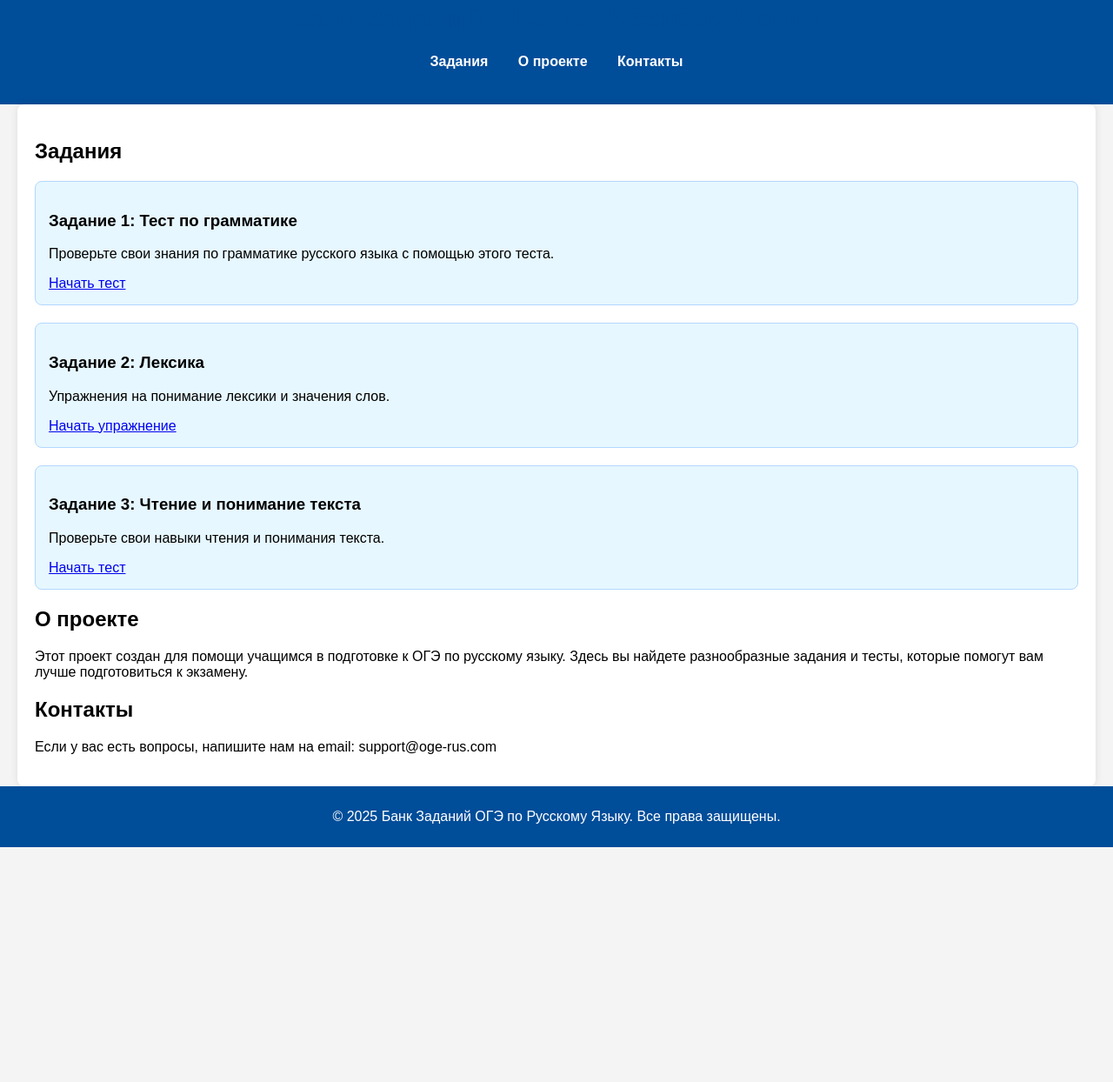
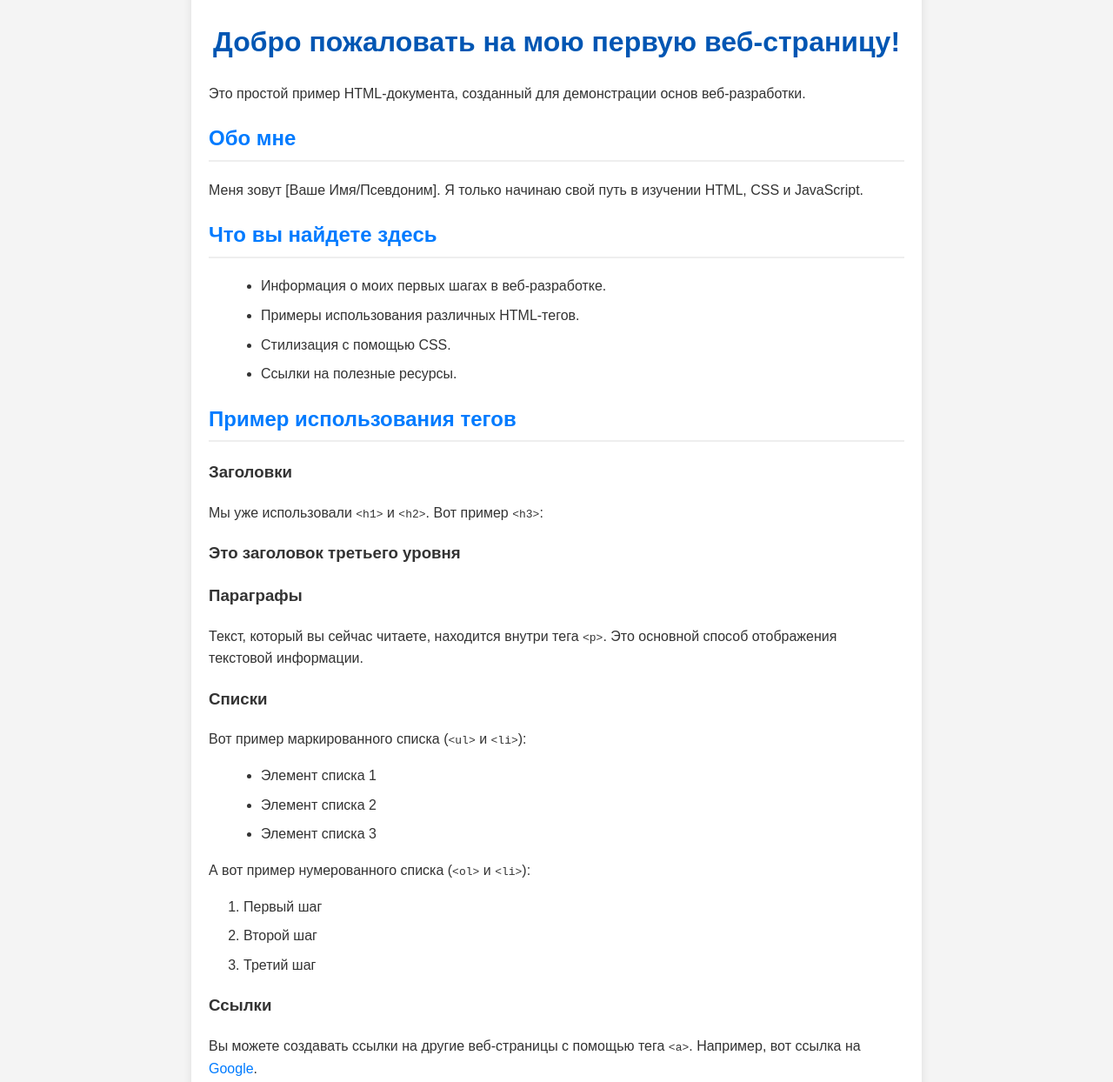
Before and after one commit to egorkoteach/egorkoteach.github.io, a plain HTML site: page index.html in a window 1280 px wide. Shown: the part 38-1282 px from the top of the page at 87% size. Before the commit the page ends 1012 px from the top, so only its background shows below. Drawn offline with Linux system fonts and the light colour scheme.

Commit message:
Update index.html

```diff
--- a/index.html
+++ b/index.html
@@ -3,102 +3,148 @@
 <head>
     <meta charset="UTF-8">
     <meta name="viewport" content="width=device-width, initial-scale=1.0">
-    <title>Банк Заданий ОГЭ по Русскому Языку</title>
-    <link rel="stylesheet" href="styles.css">
+    <title>Моя Первая Веб-Страница</title>
     <style>
         body {
             font-family: Arial, sans-serif;
-            margin: 0;
-            padding: 0;
+            line-height: 1.6;
+            margin: 20px;
             background-color: #f4f4f4;
-        }
-        header {
-            background-color: #004d99;
-            color: white;
-            padding: 20px 0;
-            text-align: center;
-        }
-        nav {
-            margin: 20px 0;
-        }
-        nav a {
-            color: white;
-            margin: 0 15px;
-            text-decoration: none;
-            font-weight: bold;
+            color: #333;
         }
         .container {
-            max-width: 1200px;
+            max-width: 800px;
             margin: auto;
+            background: #fff;
             padding: 20px;
-            background-color: white;
             border-radius: 8px;
             box-shadow: 0 0 10px rgba(0, 0, 0, 0.1);
         }
         h1 {
-            color: #004d99;
+            color: #0056b3;
+            text-align: center;
+            margin-bottom: 20px;
         }
-        .card {
-            background: #e6f7ff;
-            border: 1px solid #b3d7ff;
-            border-radius: 8px;
-            margin: 20px 0;
-            padding: 15px;
-            transition: transform 0.3s;
+        h2 {
+            color: #007bff;
+            margin-top: 20px;
+            border-bottom: 2px solid #eee;
+            padding-bottom: 5px;
         }
-        .card:hover {
-            transform: scale(1.02);
+        p {
+            margin-bottom: 15px;
         }
-        footer {
-            text-align: center;
-            padding: 10px 0;
-            background-color: #004d99;
-            color: white;
-            position: relative;
-            bottom: 0;
-            width: 100%;
+        ul {
+            margin-left: 20px;
+            margin-bottom: 15px;
+        }
+        li {
+            margin-bottom: 8px;
+        }
+        a {
+            color: #007bff;
+            text-decoration: none;
+        }
+        a:hover {
+            text-decoration: underline;
+        }
+        img {
+            max-width: 100%;
+            height: auto;
+            display: block;
+            margin: 20px auto;
+            border-radius: 5px;
+            box-shadow: 0 2px 5px rgba(0, 0, 0, 0.1);
+        }
+        .code-block {
+            background-color: #e9ecef;
+            padding: 10px;
+            border-radius: 5px;
+            overflow-x: auto;
+            white-space: pre-wrap;
+            word-wrap: break-word;
         }
     </style>
 </head>
 <body>
-    <header>
-        <h1>Банк Заданий ОГЭ по Русскому Языку</h1>
-        <nav>
-            <a href="#tasks">Задания</a>
-            <a href="#about">О проекте</a>
-            <a href="#contact">Контакты</a>
-        </nav>
-    </header>
+
     <div class="container">
-        <section id="tasks">
-            <h2>Задания</h2>
-            <div class="card">
-                <h3>Задание 1: Тест по грамматике</h3>
-                <p>Проверьте свои знания по грамматике русского языка с помощью этого теста.</p>
-                <a href="#" class="btn">Начать тест</a>
-            </div>
-            <div class="card">
-                <h3>Задание 2: Лексика</h3>
-                <p>Упражнения на понимание лексики и значения слов.</p>
-                <a href="#" class="btn">Начать упражнение</a>
-            </div>
-            <div class="card">
-                <h3>Задание 3: Чтение и понимание текста</h3>
-                <p>Проверьте свои навыки чтения и понимания текста.</p>
-                <a href="#" class="btn">Начать тест</a>
-            </div>
-        </section>
-        <section id="about">
-            <h2>О проекте</h2>
-            <p>Этот проект создан для помощи учащимся в подготовке к ОГЭ по русскому языку. Здесь вы найдете разнообразные задания и тесты, которые помогут вам лучше подготовиться к экзамену.</p>
-        </section>
-        <section id="contact">
-            <h2>Контакты</h2>
-            <p>Если у вас есть вопросы, напишите нам на email: support@oge-rus.com</p>
-        </section>
+        <h1>Добро пожаловать на мою первую веб-страницу!</h1>
+
+        <p>Это простой пример HTML-документа, созданный для демонстрации основ веб-разработки.</p>
+
+        <h2>Обо мне</h2>
+        <p>Меня зовут [Ваше Имя/Псевдоним]. Я только начинаю свой путь в изучении HTML, CSS и JavaScript.</p>
+
+        <h2>Что вы найдете здесь</h2>
+        <ul>
+            <li>Информация о моих первых шагах в веб-разработке.</li>
+            <li>Примеры использования различных HTML-тегов.</li>
+            <li>Стилизация с помощью CSS.</li>
+            <li>Ссылки на полезные ресурсы.</li>
+        </ul>
+
+        <h2>Пример использования тегов</h2>
+
+        <h3>Заголовки</h3>
+        <p>Мы уже использовали <code>&lt;h1&gt;</code> и <code>&lt;h2&gt;</code>. Вот пример <code>&lt;h3&gt;</code>:</p>
+        <h3>Это заголовок третьего уровня</h3>
+
+        <h3>Параграфы</h3>
+        <p>Текст, который вы сейчас читаете, находится внутри тега <code>&lt;p&gt;</code>. Это основной способ отображения текстовой информации.</p>
+
+        <h3>Списки</h3>
+        <p>Вот пример маркированного списка (<code>&lt;ul&gt;</code> и <code>&lt;li&gt;</code>):</p>
+        <ul>
+            <li>Элемент списка 1</li>
+            <li>Элемент списка 2</li>
+            <li>Элемент списка 3</li>
+        </ul>
+
+        <p>А вот пример нумерованного списка (<code>&lt;ol&gt;</code> и <code>&lt;li&gt;</code>):</p>
+        <ol>
+            <li>Первый шаг</li>
+            <li>Второй шаг</li>
+            <li>Третий шаг</li>
+        </ol>
+
+        <h3>Ссылки</h3>
+        <p>Вы можете создавать ссылки на другие веб-страницы с помощью тега <code>&lt;a&gt;</code>. Например, вот ссылка на <a href="https://www.google.com" target="_blank">Google</a>.</p>
+
+        <h3>Изображения</h3>
+        <p>Вы можете вставлять изображения с помощью тега <code>&lt;img&gt;</code>:</p>
+        <img src="https://via.placeholder.com/400x200?text=Пример+Изображения" alt="Placeholder Image">
+        <p><em>Примечание: Замените `https://via.placeholder.com/400x200?text=Пример+Изображения` на URL вашего изображения.</em></p>
+
+        <h3>Код</h3>
+        <p>Для отображения фрагментов кода используется тег <code>&lt;pre&gt;</code> и <code>&lt;code&gt;</code>:</p>
+        <div class="code-block">
+            <code>
+&lt;!DOCTYPE html&gt;<br>
+&lt;html lang="ru"&gt;<br>
+&lt;head&gt;<br>
+    &lt;meta charset="UTF-8"&gt;<br>
+    &lt;title&gt;Пример кода&lt;/title&gt;<br>
+&lt;/head&gt;<br>
+&lt;body&gt;<br>
+    &lt;h1&gt;Это заголовок внутри кода&lt;/h1&gt;<br>
+&lt;/body&gt;<br>
+&lt;/html&gt;
+            </code>
+        </div>
+
+        <h2>Полезные ресурсы</h2>
+        <p>Вот несколько сайтов, которые помогут вам в изучении веб-разработки:</p>
+        <ul>
+            <li><a href="https://developer.mozilla.org/ru/" target="_blank">MDN Web Docs</a> - отличный ресурс с документацией и руководствами.</li>
+            <li><a href="https://www.w3schools.com/" target="_blank">W3Schools</a> - интерактивные уроки и примеры.</li>
+            <li><a href="https://htmlacademy.ru/" target="_blank">HTML Academy</a> - русскоязычная платформа с курсами.</li>
+        </ul>
+
+        <p style="text-align: center; margin-top: 30px; font-size: 0.9em; color: #777;">
+            Спасибо за посещение моей страницы!
+        </p>
     </div>
-    <footer>
-        <p>&copy; 2025 Банк Заданий ОГЭ по Русскому Языку. Все права защищены.</p>
-    </footer>
+
 </body>
 </html>
```
